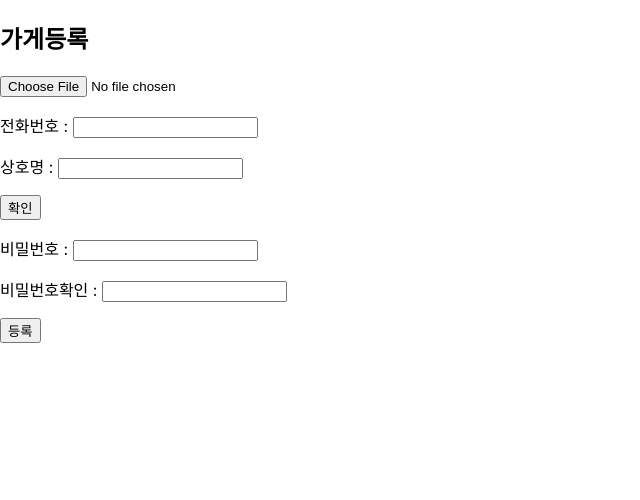
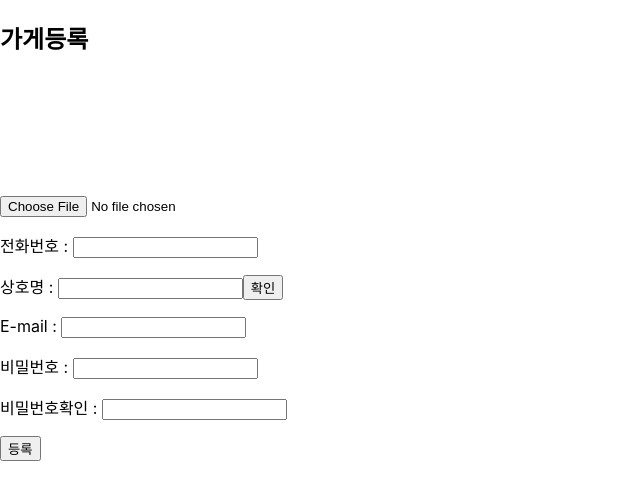
Before and after one commit to JungJaeLee-JJ/kkuuk_front, a React (Create React App) app: page /#/signup in a window 1280 px wide. Shown: the top 500 px of the page, without its empty margins (0-640 px from the left). Built offline with nearby package versions, Linux system fonts and the light colour scheme.

Commit message:
final migration

```diff
--- /dev/null
+++ b/src/components/css/signup.css
@@ -0,0 +1,10 @@
+.imgBox{
+    width :100px;
+    height: 100px;
+    object-fit: cover;
+    border-radius: 70%;
+}
+.imgContainer{
+    width : 120px;
+    height: 120px;;
+}
--- a/src/components/signup.tsx
+++ b/src/components/signup.tsx
@@ -1,7 +1,8 @@
 import React, { useState } from 'react';
+import { isNull } from 'util';
 
 import {signup} from "../api/api";
-
+import './css/signup.css'
 type signupProps = {
 
     name : string | undefined;
@@ -9,6 +10,8 @@ type signupProps = {
     call : string | undefined;
 
     password : string | undefined;
+
+    email : string | undefined;
 
 }
 
@@ -34,9 +37,20 @@ function SignUp({}:signupProps){
 
         password : undefined,
 
+        email : undefined,
+
     });
 
-    const [imgUrl, setImgUrl] = useState(null);
+    const [imgUrl, setImgUrl] = useState({
+        file: '',
+        imagePreviewUrl : '',
+    });
+
+    let {imagePreviewUrl} = imgUrl;
+    let $imagePreview: {} | null | undefined = null;
+    if (imagePreviewUrl){
+        $imagePreview = (<img className="imgBox" src={imagePreviewUrl}/>);
+    }
 
     const [check, setCheck] = useState<checkProps>({
 
@@ -60,9 +74,21 @@ function SignUp({}:signupProps){
 
     }
 
-    const isSelectedImg = (e:React.ChangeEvent<HTMLInputElement>)=>{
+    const  isSelectedImg = (e:React.ChangeEvent<HTMLInputElement>)=>{
+        e.preventDefault();
+        let reader = new FileReader();
+        let file = (e.target as any).files[0];
 
-    //setImgUrl(e.target.files[0]);
+        console.log("0");
+        reader.onloadend = () => {
+            console.log("1");
+            setImgUrl({
+                file : file,
+                imagePreviewUrl : reader.result as any
+            });
+
+        }
+        reader.readAsDataURL(file);
 
     }
 
@@ -136,18 +162,20 @@ return(
 
 <h1>가게등록</h1>
 
-
-<input type="file" accept="image/jpeg, image/jpg" onChange={isSelectedImg}/>
+<div className="imgContainer">{$imagePreview}</div>
+<input type="file" onChange={isSelectedImg}/>
 
 <p>전화번호 : <input type="text" onChange={signupHandler} value={seller.call} name="call"/></p>
 
-<p>상호명 : <input type="text" onChange={signupHandler} value={seller.name} name="name"/></p>
+<p>상호명 : <input type="text" onChange={signupHandler} value={seller.name} name="name"/><button type="button" onClick={idCorrectHandler}>확인</button></p>
 
-<button type="button" onClick={idCorrectHandler}>확인</button>
 
-<p>비밀번호 : <input type="text" onChange={signupHandler} value={seller.password} name="password"/></p>
+<p>E-mail : <input type="text" onChange={signupHandler} value={seller.email} name="email"/></p>
 
-<p>비밀번호확인 : <input type="text" onChange={passwordCorrectHandler} name="passwordCorrect"/></p>  {/*유효성 검사*/}
+
+<p>비밀번호 : <input type="password" onChange={signupHandler} value={seller.password} name="password"/></p>
+
+<p>비밀번호확인 : <input type="password" onChange={passwordCorrectHandler} name="passwordCorrect"/></p>  {/*유효성 검사*/}
 
 <button
 
@@ -158,7 +186,10 @@ onClick={()=>
 //post
 
 allFieldCheckHandler();
-
+console.log(imgUrl.file);
+console.group(imgUrl.imagePreviewUrl);
+console.log(imagePreviewUrl);
+console.log($imagePreview as any);
 if(check.allFieldCheck === true && check.idCheck === true && check.passwordCheck === true){
 
 signup(seller);
```
